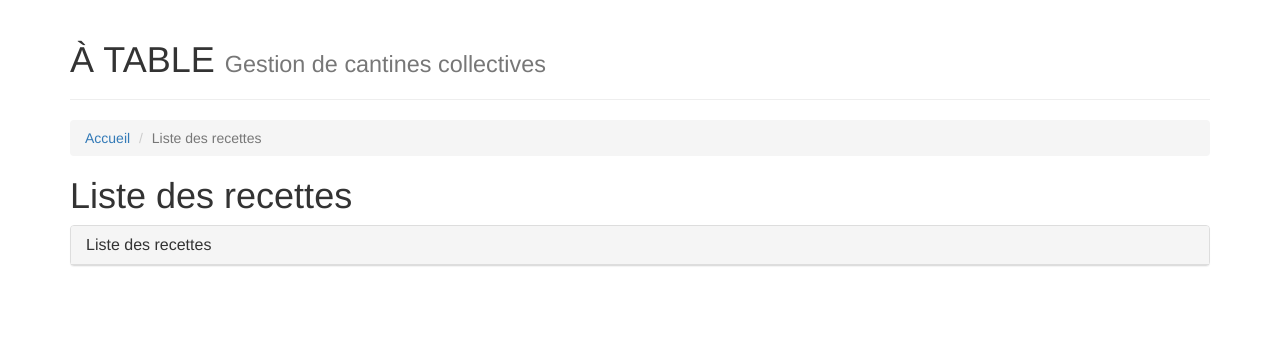
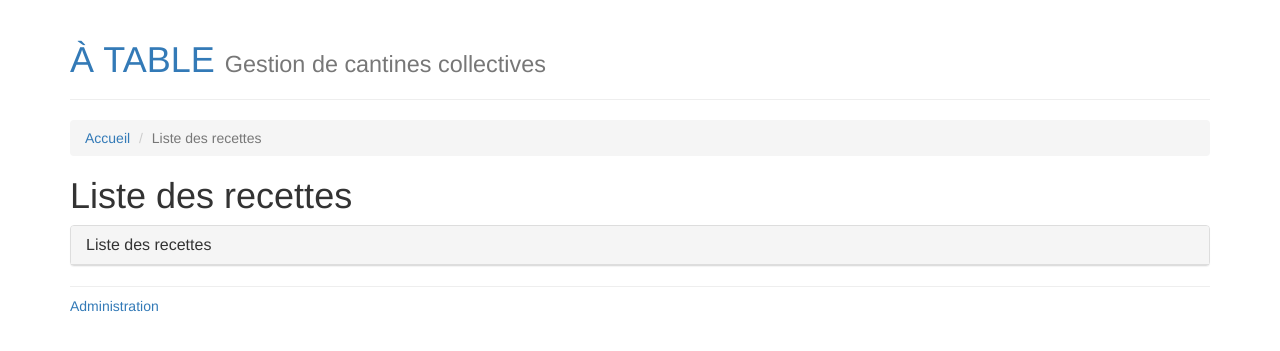
Before and after one commit to vegaelle/atable, a Django app: page / in a window 1280 px wide. Shown: the top 351 px of the page. Run offline with Django 3.2, Linux system fonts and the light colour scheme; data that the repository does not hold is empty; parts of the project's set-up code (start-up, migrations or seed data) failed here and were passed over; some libraries are stand-ins or nearby versions.

Commit message:
Add page-header and page-footer as blocks.

```diff
--- a/atable/recipes/templates/recipes/base.html
+++ b/atable/recipes/templates/recipes/base.html
@@ -4,3 +4,10 @@
 {% block extra_css %}
 <link href="{% static 'recipes/css/recipes.css' %}" media="all" rel="stylesheet">
 {% endblock %}
+
+{% block page-header %}
+<h1>
+    <a href="{% url 'home' %}">À TABLE</a>
+    <small>Gestion de cantines collectives</small>
+</h1>
+{% endblock %}
--- a/atable/static/base.html
+++ b/atable/static/base.html
@@ -15,14 +15,14 @@
 <body>
     <div class="container">
         <header class="page-header">
-            <h1>
-                À TABLE
-                <small>Gestion de cantines collectives</small>
-            </h1>
+            {% block page-header %}{% endblock %}
         </header>
         <main>
         {% block content %}{% endblock %}
         </main>
+        <footer class="page-footer">
+            {% block page-footer %}<a href="{% url 'admin:index' %}">Administration</a>{% endblock %}
+        </footer>
     </div>
     <script src="{% static 'js/jquery.min.js' %}"></script>
     <script src="{% static 'js/bootstrap.min.js' %}"></script>
--- a/atable/static/css/main.css
+++ b/atable/static/css/main.css
@@ -5,6 +5,13 @@ img {
     height: auto;
 }
 
+/* Page footer */
+.page-footer {
+    padding-top: 9px;
+    margin: 20px 0px 40px;
+    border-top: 1px solid #EEE;
+}
+
 /* Tables */
 tfoot {
     font-weight: bold;
```
